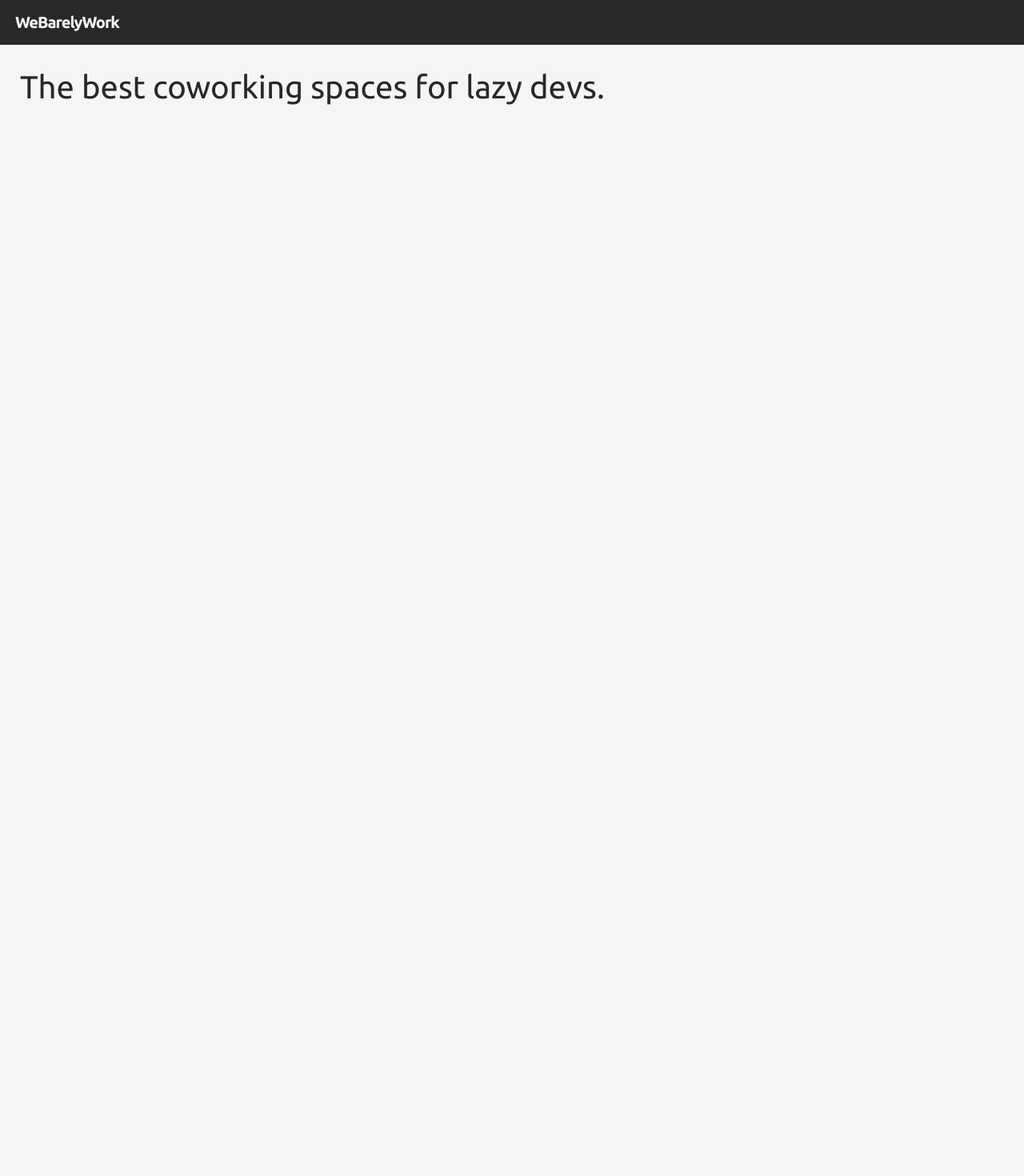
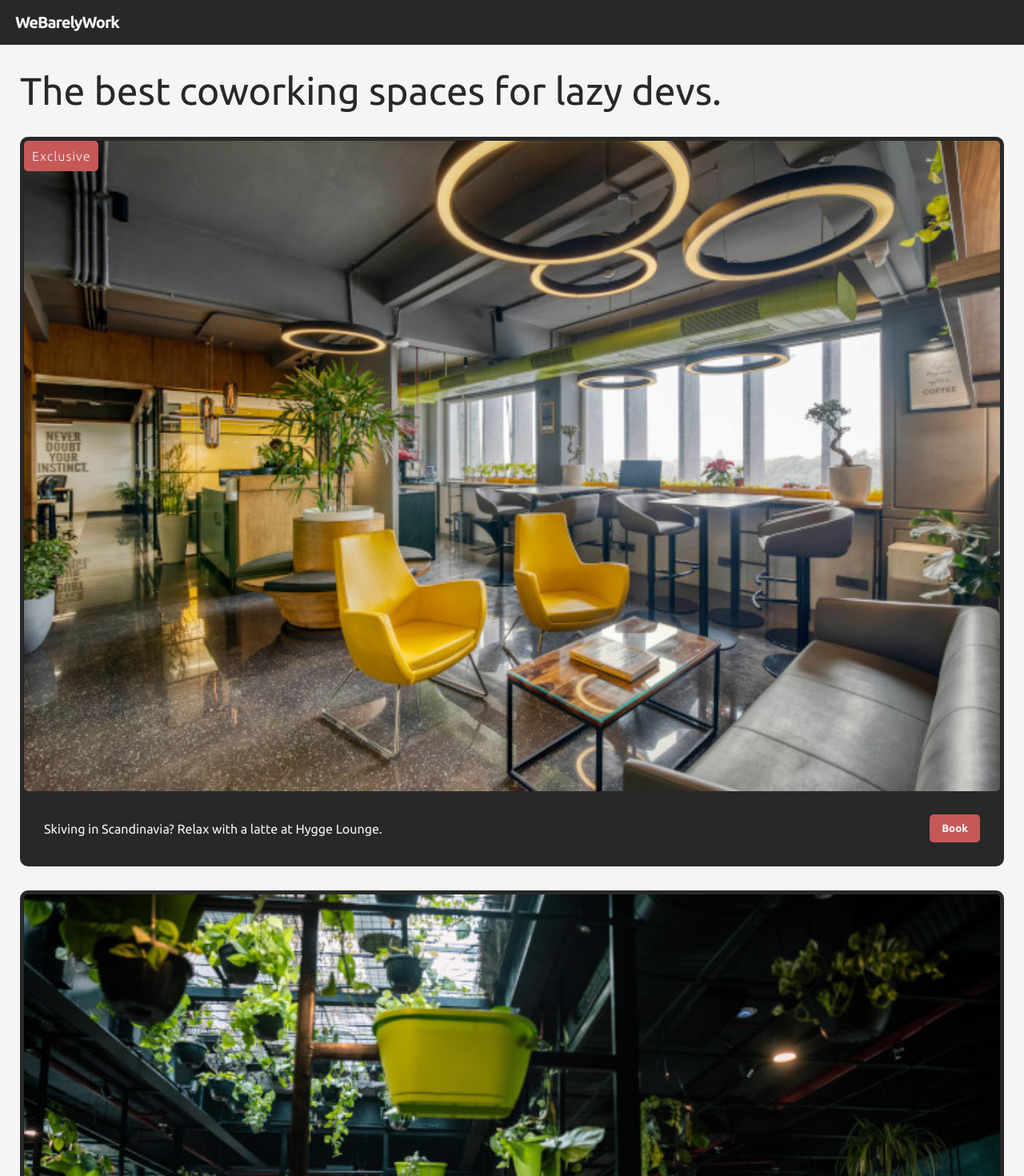
Before and after one commit to maxdevocht/Coworking-Space, a React (Vite) app: page / in a window 1280 px wide. Shown: the top 1470 px of the page at 80% size. Before the commit the page ends 800 px from the top, so only its background shows below. Built offline with nearby package versions, Linux system fonts and the light colour scheme.

Commit message:
Added Card.jsx

```diff
--- a/data.js
+++ b/data.js
@@ -1,20 +1,20 @@
 export default [
     {
         id: 1,
-        text: "Skiving in Scandinavia? Relax with a latte at Hygge Lounge.",
+        description: "Skiving in Scandinavia? Relax with a latte at Hygge Lounge.",
         img: "hygge.jpg",
         exclusive: true,
     },
     {
         id: 2,
-        text: "Bored in Barcelona? Take a siesta at the Sky Garden.",
+        description: "Bored in Barcelona? Take a siesta at the Sky Garden.",
         img: "sky-garden.jpg",
-        exclusive: true,
+        exclusive: false,
     },
     {
         id: 3,
-        text: "Relaxing in Rio? Take some downtime at the Generator Hub.",
+        description: "Relaxing in Rio? Take some downtime at the Generator Hub.",
         img: "generator.jpg",
-        exclusive: true,
+        exclusive: false,
     },
 ]
--- a/src/App.jsx
+++ b/src/App.jsx
@@ -1,14 +1,28 @@
 import { useState } from 'react'
 import Navbar from './components/Navbar'
 import Header from './components/Header'
+import Card from './components/Card'
+import Chatbox from './components/Chatbox.jsx'
+import data from '../data.js'
 import './App.css'
 
 export default function App() {
+
+  const cards = data.map(item => {
+    return (
+      <Card
+        key={item.id}
+        item={item}
+      />
+    )
+  })
 
   return (
     <>
       <Navbar />
       <Header/>
+      {cards}
+      <Chatbox />
     </>
   )
 }
--- /dev/null
+++ b/src/components/Card.jsx
@@ -0,0 +1,20 @@
+import React from "react";
+
+export default function Card(props) {
+
+    let badgeText
+    if (props.item.exclusive) {
+        badgeText = "Exclusive"
+    }
+
+    return (
+        <div className="card">
+            {badgeText && <div className="card--badge">{badgeText}</div>}
+            <img src={`./src/assets/images/${props.item.img}`} className="card--img" />
+            <div className="card--bottom">
+                <p className="description">{props.item.description}</p>
+                <button className="card--btn">Book</button>
+            </div>
+        </div>
+    )
+}
--- /dev/null
+++ b/src/components/Chatbox.jsx
@@ -0,0 +1,9 @@
+import React from "react";
+
+export default function Chatbox() {
+    return (
+        <div className="chatbox">
+            <i class="ai-chat-dots"></i>
+        </div>
+    )
+}
--- a/src/components/Header.jsx
+++ b/src/components/Header.jsx
@@ -2,10 +2,8 @@ import React from "react";
 
 export default function Header() {
     return (
-        <header className="header">
-            <h1 className="header--title">
-                The best coworking spaces for lazy devs.
-            </h1>
-        </header>
+        <h1 className="header--title">
+            The best coworking spaces for lazy devs.
+        </h1>
     )
 }
--- a/src/index.css
+++ b/src/index.css
@@ -6,7 +6,7 @@
   --color-red: #c65858;
 
   --logo-font-size: 1.25rem;
-  --h1-font-size: 2.5rem;
+  --h1-font-size: 3rem;
 }
 
 * {
@@ -68,14 +68,59 @@ body {
 }
 
 /* header styling */
-.header {
-  padding: 30px 25px;
+.header--title {
+  margin: 30px 25px;
   width: 80%;
-}
-
-.header--title {
   font-family: 'Ubuntu', sans-serif;
   font-weight: 400;
   font-size: var(--h1-font-size);
   color: var(--color-black);
 }
+
+/* card styling */
+.card {
+  margin: 30px 25px;
+  padding: 5px;
+  background-color: var(--color-black);
+  border-radius: 10px;
+}
+
+.card--badge {
+  position: absolute;
+  padding: 10px;
+  background-color: var(--color-red);
+  color: var(--color-white);
+  font-family: 'Ubuntu',sans-serif;
+  font-weight: 300;
+  letter-spacing: 1px;
+  border-radius: 5px;
+
+}
+
+.card--img {
+  border-radius: 5px;
+}
+
+.card--bottom {
+  padding: 25px;
+  display: flex;
+  align-items: center;
+  justify-content: space-between;
+  gap: 1rem;
+}
+
+.description {
+  font-family: 'Ubuntu', sans-serif;
+  color: var(--color-white);
+}
+
+.card--btn {
+  border: none;
+  background-color: var(--color-red);
+  font-family: 'Ubuntu', sans-serif;
+  color: var(--color-white);
+  padding: 10px 15px;
+  font-weight: 700;
+  cursor: pointer;
+  border-radius: 5px;
+}
```
